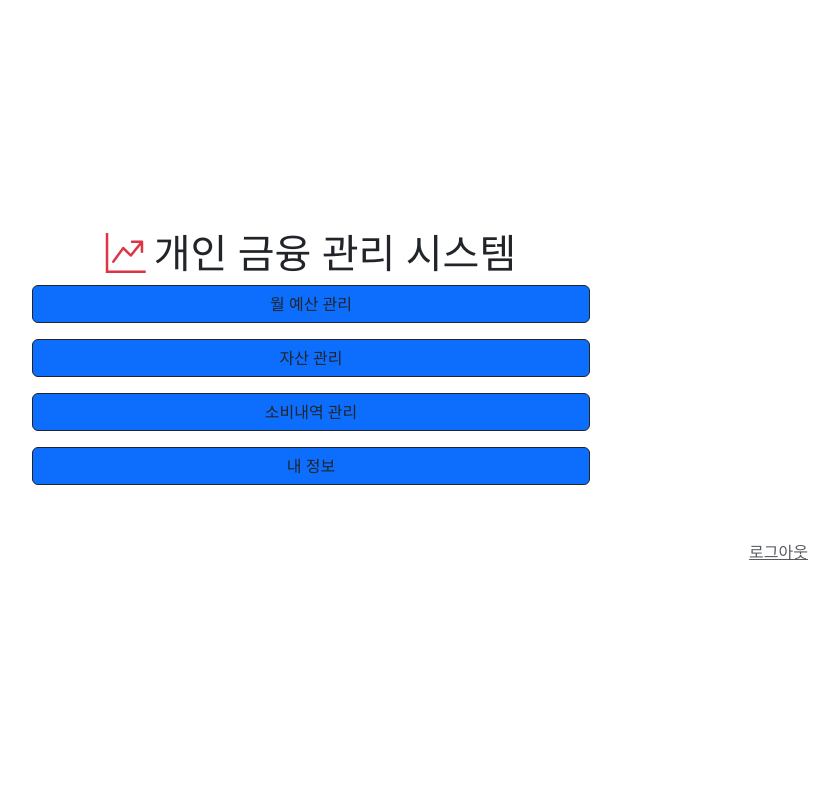
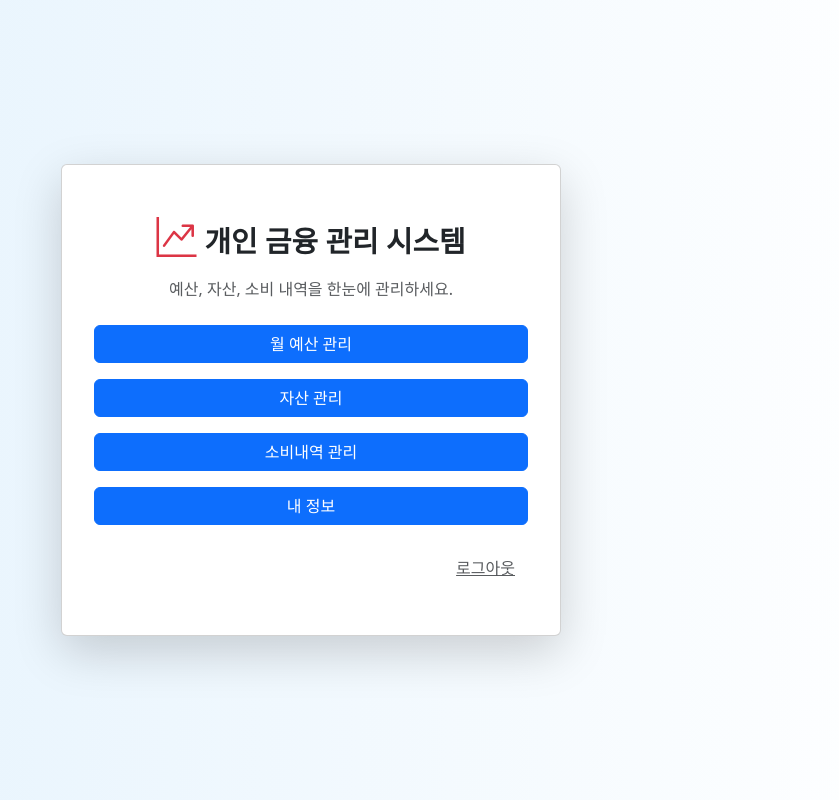
Before and after one commit to TierGuardians/3tier_security_web, a React (Create React App) app: page /dashboard in a window 1280 px wide. Shown: the whole page, without its empty margins (329-1168 px from the left). Built offline with nearby package versions, Linux system fonts and the light colour scheme.

Commit message:
feat: 조회 화면 스크롤 기능추가

```diff
--- a/package.json
+++ b/package.json
@@ -15,6 +15,7 @@
     "react-dom": "^19.1.0",
     "react-router-dom": "^7.7.0",
     "react-scripts": "5.0.1",
+    "recharts": "^3.1.0",
     "web-vitals": "^2.1.4"
   },
   "scripts": {
--- a/src/pages/Assetpage.js
+++ b/src/pages/Assetpage.js
@@ -163,7 +163,7 @@ function AssetPage() {
                                         type="text"
                                         className="form-control"
                                         placeholder="직접 입력"
-          value={newAsset.type}
+                                        A value={newAsset.type}
                                         onChange={e => setNewAsset({ ...newAsset, type: e.target.value })}
                                     />
                                 </div>
@@ -173,8 +173,16 @@ function AssetPage() {
                                 type="number"
                                 className="form-control mb-2"
                                 placeholder="금액"
-      value={newAsset.amount}
-      onChange={e => setNewAsset({ ...newAsset, amount: Number(e.target.value) })}
+                                value={newAsset.amount === 0 ? "" : newAsset.amount}
+                                onFocus={() => {
+                                    if (newAsset.amount === 0) {
+                                        setNewAsset({ ...newAsset, amount: "" });
+                                    }
+                                }}
+                                onChange={e => {
+                                    const val = e.target.value;
+                                    setNewAsset({ ...newAsset, amount: val === "" ? 0 : Number(val) });
+                                }}
                             />
 
                             <button className="btn btn-primary" onClick={addAsset}>자산 추가</button>
--- a/src/pages/Budgetpage.js
+++ b/src/pages/Budgetpage.js
@@ -114,8 +114,21 @@ function BudgetPage() {
                         <div className="mt-4">
                             <h4>신규 예산 추가</h4>
                             <input className="form-control mb-2" placeholder="월 (예: 2025-08)" value={newBudget.month} onChange={e => setNewBudget({ ...newBudget, month: e.target.value })} />
-                            <input type="number" className="form-control mb-2" placeholder="금액" value={newBudget.amount} onChange={e => setNewBudget({ ...newBudget, amount: Number(e.target.value) })} />
-                            <button className="btn btn-primary" onClick={addBudget}>예산 추가</button>
+                            <input
+                                type="number"
+                                className="form-control mb-2"
+                                placeholder="금액"
+                                value={newBudget.amount === 0 ? "" : newBudget.amount}
+                                onFocus={() => {
+                                    if (newBudget.amount === 0) {
+                                        setNewBudget({ ...newBudget, amount: "" });
+                                    }
+                                }}
+                                onChange={e => {
+                                    const val = e.target.value;
+                                    setNewBudget({ ...newBudget, amount: val === "" ? 0 : Number(val) });
+                                }}
+                            />                            <button className="btn btn-primary" onClick={addBudget}>예산 추가</button>
                         </div>
                     }
                 </>
--- a/src/pages/LoginSignupUI.js
+++ b/src/pages/LoginSignupUI.js
@@ -8,30 +8,30 @@ function LoginSignupUI() {
   const navigate = useNavigate();
   const [userId, setUserId] = useState("");
   const [password, setPassword] = useState("");
-  const [showSignupModal, setShowSignupModal] = useState(false); // ✅ 추가
+  const [showSignupModal, setShowSignupModal] = useState(false);
 
- const handleLogin=async () => {
+  const handleLogin = async () => {
     try {
       const response = await axios.post('http://192.168.0.83:8081/users/login', {
         userId,
         password
       });
 
-      if (response.data.success&&(response.data.code)==200) {  // 검증 강화
-        localStorage.setItem("userId",userId)
+      if (response.data.success && (response.data.code) == 200) {  // 검증 강화
+        localStorage.setItem("userId", userId)
         alert(response.data.message);
         navigate("/dashboard");
-      }else{
+      } else {
         alert("로그인 오류 발생");
       }
     } catch (error) {
-      if(error.response?.data?.message){
+      if (error.response?.data?.message) {
         alert(error.response.data.message);
-      }else{
-      alert("로그인 오류 발생");
+      } else {
+        alert("로그인 오류 발생");
       }
     }
-};
+  };
 
   const handleSignupRedirect = () => {
     setShowSignupModal(true);
--- a/src/pages/LoginSignupUI.module.css
+++ b/src/pages/LoginSignupUI.module.css
@@ -21,7 +21,7 @@
     background-color: #ffffff;
     padding: 40px;
     border-radius: 12px;
-    box-shadow: 0 4px 12px rgba(0,0,0,0.15);
+    box-shadow: 0 4px 12px rgba(0, 0, 0, 0.15);
     width: 100%;
     max-width: 400px;
 }
--- a/src/pages/MainDashboardUI.js
+++ b/src/pages/MainDashboardUI.js
@@ -1,10 +1,11 @@
-import React, { useState } from "react";
+// MainDashboardUI.js + 간단한 소비 내역 그래프 시각화 추가
+import React, { useState, useEffect } from "react";
 import { useNavigate } from "react-router-dom";
-import { Container, Button } from "react-bootstrap";
+import { Container, Button, Card } from "react-bootstrap";
+import { BarChart, Bar, XAxis, YAxis, CartesianGrid, Tooltip, ResponsiveContainer } from "recharts";
 import "bootstrap-icons/font/bootstrap-icons.css";
 import styles from "./MainDashboardUI.module.css";
 
-// 필요한 컴포넌트 import
 import BudgetPage from "./Budgetpage";
 import AssetPage from "./Assetpage";
 import ExpensePage from "./Expensepage";
@@ -12,7 +13,8 @@ import MyinfoPage from "./Myinfopage";
 
 function MainDashboardUI() {
   const navigate = useNavigate();
-  const [activeModal, setActiveModal] = useState(null); // 'budget' | 'asset' | 'expense' | 'myinfo' | null
+  const [activeModal, setActiveModal] = useState(null);
+  const [expenseSummary, setExpenseSummary] = useState([]);
 
   const handleLogout = () => {
     localStorage.removeItem("userId");
@@ -38,27 +40,51 @@ function MainDashboardUI() {
     }
   };
 
+  useEffect(() => {
+    const userId = localStorage.getItem("userId");
+    if (userId) {
+      fetch(`http://192.168.0.83:8081/expenses/summary?userId=${userId}`)
+        .then(res => res.json())
+        .then(data => setExpenseSummary(data.data || []))
+        .catch(err => console.error("소비 요약 조회 실패:", err));
+    }
+  }, []);
+
   return (
-    <>
-      <Container className="main-container d-flex flex-column align-items-center justify-content-center vh-100">
-        <h1 className="dashboard-title">
-          <i className="bi bi-graph-up-arrow me-2 text-danger"></i>
-          개인 금융 관리 시스템
+    <div className={styles.fullBackground}>
+      <Card className={`shadow-lg text-center ${styles.dashboardCard}`}>
+        <h1 className="mb-3">
+          <i className="bi bi-graph-up-arrow text-danger me-2"></i>
+          <span className={styles.title}>개인 금융 관리 시스템</span>
         </h1>
 
-        <div className="dashboard-buttons w-100 d-flex flex-column align-items-center">
-          <Button className="btn btn-outline-dark mb-3 w-50" onClick={() => setActiveModal("budget")}>월 예산 관리</Button>
-          <Button className="btn btn-outline-dark mb-3 w-50" onClick={() => setActiveModal("asset")}>자산 관리</Button>
-          <Button className="btn btn-outline-dark mb-3 w-50" onClick={() => setActiveModal("expense")}>소비내역 관리</Button>
-          <Button className="btn btn-outline-dark mb-5 w-50" onClick={() => setActiveModal("myinfo")}>내 정보</Button>
+        <p className="text-muted mb-4">예산, 자산, 소비 내역을 한눈에 관리하세요.</p>
+
+        {expenseSummary.length > 0 && (
+          <div style={{ width: "100%", height: 240 }} className="mb-4">
+            <ResponsiveContainer width="100%" height="100%">
+              <BarChart data={expenseSummary} margin={{ top: 10, right: 20, left: 0, bottom: 0 }}>
+                <CartesianGrid strokeDasharray="3 3" />
+                <XAxis dataKey="category" />
+                <YAxis />
+                <Tooltip />
+                <Bar dataKey="total" fill="#1976d2" />
+              </BarChart>
+            </ResponsiveContainer>
+          </div>
+        )}
+
+        <div className="d-grid gap-3">
+          <Button className={styles.menuButton} onClick={() => setActiveModal("budget")}>월 예산 관리</Button>
+          <Button className={styles.menuButton} onClick={() => setActiveModal("asset")}>자산 관리</Button>
+          <Button className={styles.menuButton} onClick={() => setActiveModal("expense")}>소비내역 관리</Button>
+          <Button className={styles.menuButton} onClick={() => setActiveModal("myinfo")}>내 정보</Button>
         </div>
 
-        <div className="logout-container text-end w-100 pe-5">
-          <Button variant="link" className="text-muted logout-link" onClick={handleLogout}>
-            로그아웃
-          </Button>
+        <div className="mt-4 text-end">
+          <Button variant="link" className="text-muted" onClick={handleLogout}>로그아웃</Button>
         </div>
-      </Container>
+      </Card>
 
       {activeModal && (
         <div className={styles.modalOverlay}>
@@ -68,7 +94,7 @@ function MainDashboardUI() {
           </div>
         </div>
       )}
-    </>
+    </div>
   );
 }
 
--- a/src/pages/MainDashboardUI.module.css
+++ b/src/pages/MainDashboardUI.module.css
@@ -1,22 +1,37 @@
-.main-container {
-  background-color: #f8f9fa;
+.fullBackground {
+  background: linear-gradient(to right, #e3f2fd, #ffffff);
+  min-height: 100vh;
+  display: flex;
+  justify-content: center;
+  align-items: center;
+  padding: 2rem;
 }
 
-.dashboard-title {
-  font-size: 2rem;
-  font-weight: bold;
-  margin-bottom: 2rem;
+.dashboardCard {
+  width: 100%;
+  max-width: 500px;
+  border-radius: 1.5rem;
+  padding: 3rem 2rem;
+  background-color: #ffffff;
 }
 
-.logout-container {
-  position: absolute;
-  bottom: 30px;
-  right: 30px;
+.title {
+  font-weight: 700;
+  font-size: 1.8rem;
 }
 
-.logout-link {
-  font-size: 0.9rem;
-  text-decoration: none;
+.menuButton {
+  background-color: #1976d2;
+  border: none;
+  font-size: 1.1rem;
+  padding: 0.75rem;
+  border-radius: 0.75rem;
+  transition: background-color 0.2s ease;
+}
+
+.menuButton:hover {
+  background-color: #1565c0;
+  color: white;
 }
 
 .modalOverlay {
@@ -25,20 +40,21 @@
   left: 0;
   width: 100vw;
   height: 100vh;
-  background: rgba(0, 0, 0, 0.4);
+  background-color: rgba(0, 0, 0, 0.5);
   display: flex;
   justify-content: center;
   align-items: center;
-  z-index: 9999;
+  z-index: 1000;
 }
 
 .modalContent {
-  background: white;
+   background: #fff;
   padding: 2rem;
+  border-radius: 12px;
   max-width: 800px;
   width: 90%;
-  max-height: 90vh;
-  overflow-y: auto;
-  border-radius: 10px;
+  max-height: 90vh; /* 🔥 핵심! */
+  overflow-y: auto;  /* 🔥 핵심! */
   position: relative;
+  box-shadow: 0 0 12px rgba(0, 0, 0, 0.25);
 }
--- a/src/pages/Myinfopage.js
+++ b/src/pages/Myinfopage.js
@@ -31,7 +31,7 @@ function Myinfo() {
                     <h5 className="card-title">{userInfo?.name}</h5>
                     <p className="card-text">아이디: {userInfo.userId}</p>
                     <p className="card-text">이메일: {userInfo.email}</p>
-                    <p className="card-text">가입일: {userInfo.createdAt}</p>
+                    <p className="card-text">가입일: {userInfo.createdAt?.split("T")[0]}</p>
                 </div>
             </div>
         </div>
```
Also changed, not shown: src/pages/Expensepage.js (+100 -22 lines), src/App.js (indentation only), 1 other file (tests, documents, lock files or other folders). Lines whose indentation alone changed are shown as unchanged.
